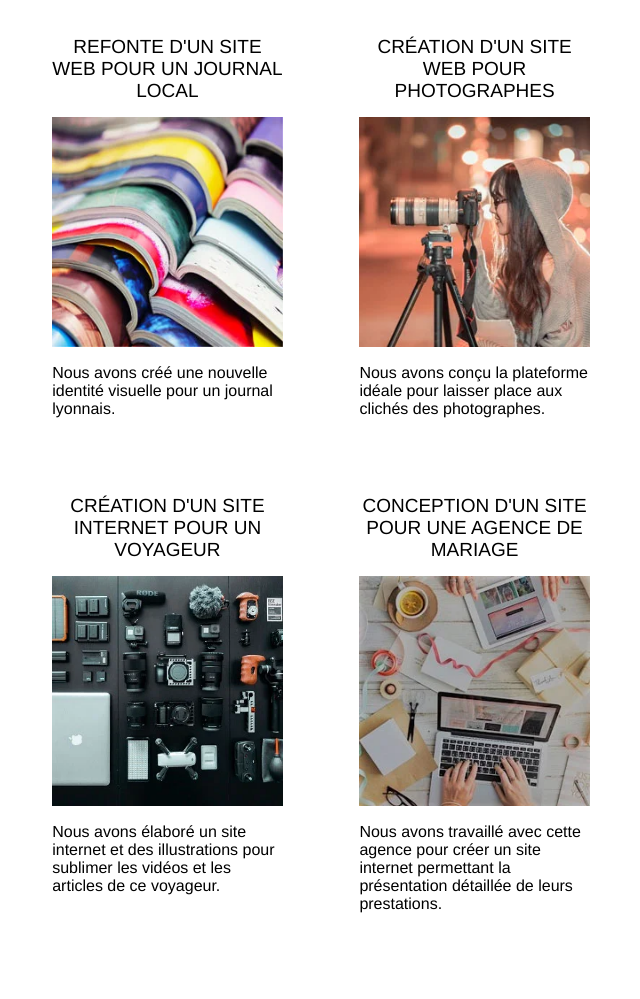
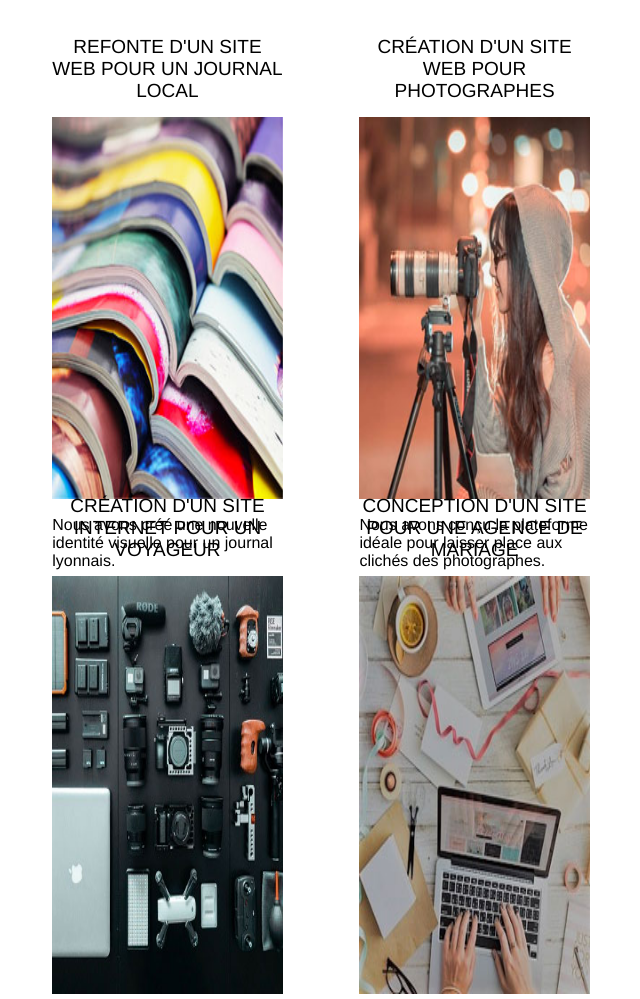
Before and after one commit to ArianeDubois/ArianeDubois_04_28012021, a website: page index.html in a window 1280 px wide. Shown: the part 1930-2929 px from the top of the page, without its empty margins (319-959 px from the left). Drawn offline with Linux system fonts and the light colour scheme.

Commit message:
width height img

```diff
--- a/index.html
+++ b/index.html
@@ -125,9 +125,9 @@
             <figure class="projet1">
                 <h3 class="section_project_name">REFONTE D'UN SITE WEB POUR UN JOURNAL LOCAL</h3>
                 <picture>
-                    <source srcset="./img/book-500.webp 500w, ./img/book-260.webp 260w, ./img/book-375.webp 375w"  sizes="18vw" type="image/webp">
-                    <img class="section_project_img" src="./img/book-500.jpg"
-                        srcset="./img/book-500.jpg 500w, ./img/book-260.jpg 260w,  ./img/book-375.jpg 375w" sizes="18vw"
+                    <source srcset="./img/book-500.jpg 500w, ./img/book-260.jpg 260w, ./img/book-375.jpg 375w"  sizes="18vw" type="image/jpg">
+                    <img class="section_project_img" src="./img/book-500.webp"
+                        srcset="./img/book-500.webp 500w, ./img/book-260.webp 260w,  ./img/book-375.webp 375w" sizes="18vw"
                         alt="emplilement de magazines colorés ouvert">
                 </picture>
 
@@ -140,10 +140,10 @@
                 <h3 class="section_project_name">CRÉATION D'UN SITE WEB POUR PHOTOGRAPHES</h3>
                 <picture>
                     <source
+                        srcset="./img/photographer-500.jpg 500w, ./img/photographer-260.jpg 260w,  ./img/photographer-375.jpg 375w"
+                       sizes="18vw" type="image/jpg">
+                    <img class="section_project_img" src="./img/photographer-500.webp"
                         srcset="./img/photographer-500.webp 500w, ./img/photographer-260.webp 260w,  ./img/photographer-375.webp 375w"
-                       sizes="18vw" type="image/webp">
-                    <img class="section_project_img" src="./img/photographer-500.jpg"
-                        srcset="./img/photographer-500.jpg 500w, ./img/photographer-260.jpg 260w,  ./img/photographer-375.jpg 375w"
                         sizes="18vw" alt="photo d'un photographe devant son objectif">
                 </picture>
 
@@ -155,8 +155,8 @@
             <figure class="projet3">
                 <h3 class="section_project_name">CRÉATION D'UN SITE INTERNET POUR UN VOYAGEUR</h3>
                 <picture>
-                    <source srcset="./img/objects-320.webp" type="image/webp">
-                    <img class="section_projet_img" src="./img/objects-260.jpg" srcset="./img/objects-320.jpg 320w"
+                    <source srcset="./img/objects-320.jpg" type="image/jpg">
+                    <img class="section_projet_img" src="./img/objects-260.webp" srcset="./img/objects-320.webp 320w"
                         sizes="18vw" alt="mise en scène de divers object electroniques">
                 </picture>
                 <figcaption class="section_project_text">Nous avons élaboré un site internet et des illustrations pour
@@ -168,10 +168,10 @@
                 <h3 class="section_project_name">CONCEPTION D'UN SITE POUR UNE AGENCE DE MARIAGE</h3>
 
                 <picture>
-                    <source srcset="./img/desktop-320.webp 320w, ./img/desktop-260.webp 260w" sizes="18vw"
-                    type="image/webp">
-                    <img class="section_projet_img" src="./img/desktop-320.jpg"
-                        srcset="./img/desktop-320.jpg 320w, ./img/desktop-260.jpg 260w" sizes="18vw"
+                    <source srcset="./img/desktop-320.jpg 320w, ./img/desktop-260.jpg 260w" sizes="18vw"
+                    type="image/jpg">
+                    <img class="section_projet_img" src="./img/desktop-320.webp"
+                        srcset="./img/desktop-320.webp 320w, ./img/desktop-260.webp 260w" sizes="18vw"
                         alt="mise en scène d'un bureau créatif à quatres mains">
                 </picture>
 
--- a/scss/_accueil.scss
+++ b/scss/_accueil.scss
@@ -265,6 +265,7 @@
 
         img {
             width: 100%;
+            height: 100%;
         }
 
     }
```
Also changed, not shown: style.css, 1 other file.
